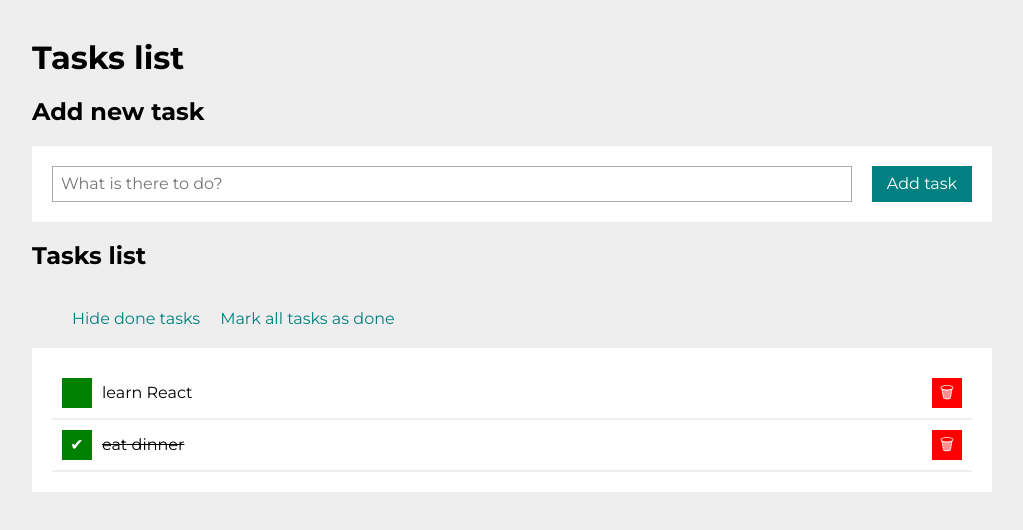
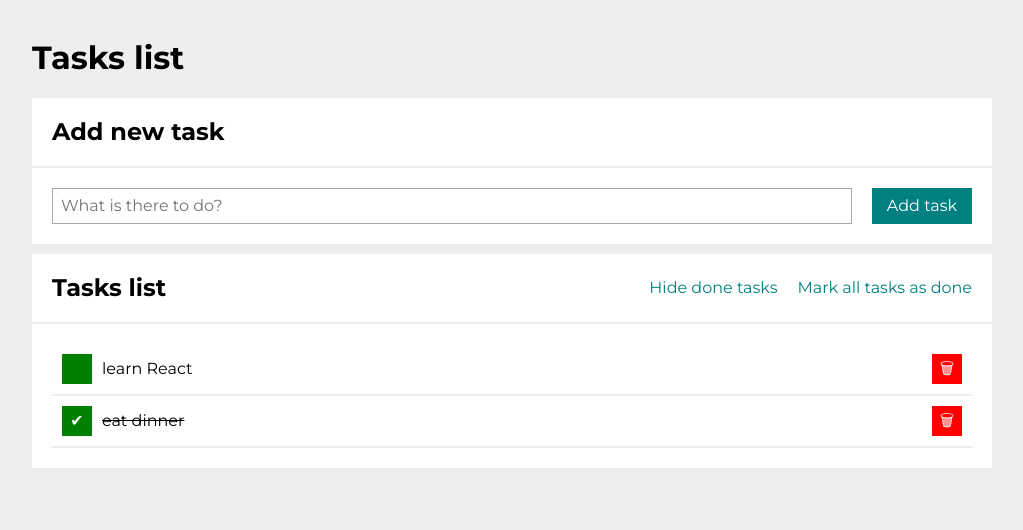
Before and after one commit to Adrode/todos-list-react-ts, a React (Create React App) app: page / in a window 1280 px wide. Shown: the top 530 px of the page, without its empty margins (128-1151 px from the left). Built offline with nearby package versions, Linux system fonts and the light colour scheme.

Commit message:
created Section component

```diff
--- a/src/App.js
+++ b/src/App.js
@@ -1,6 +1,7 @@
 import Form from "./Form";
 import Tasks from "./Tasks";
 import Buttons from "./Buttons";
+import Section from "./Section";
 
 const tasks = [
   { id: 1, content: "learn React", done: false },
@@ -15,19 +16,16 @@ function App() {
         <h1 className="header__title">Tasks list</h1>
       </header>
 
-      <section className="section">
-        <header className="section__header">
-          <h2 className="section__title">Add new task</h2>
-        </header>
-        <Form />
-      </section>
-      <section className="section">
-        <header className="section__header">
-          <h2 className="section__title">Tasks list</h2>
-          <Buttons tasks={tasks} key={tasks.id} hideDoneTasks={hideDoneTasks} />
-        </header>
-        <Tasks tasks={tasks} key={tasks.id} hideDoneTasks={hideDoneTasks} />
-      </section>
+      <Section
+      title="Add new task"
+      body={<Form />}
+      />
+
+      <Section
+      title="Tasks list"
+      extraHeaderContent={<Buttons tasks={tasks} key={tasks.id} hideDoneTasks={hideDoneTasks} />}
+      body={<Tasks tasks={tasks} key={tasks.id} hideDoneTasks={hideDoneTasks} />}
+      />
     </div>
   );
 }
--- /dev/null
+++ b/src/Section/index.js
@@ -0,0 +1,15 @@
+import "./style.css";
+
+const Section = ({ title, body, extraHeaderContent }) => (
+    <section className="section">
+        <header className="section__header">
+            <h2 className="section__title">{title}</h2>
+            {extraHeaderContent}
+        </header>
+        <div className="section__body">
+            {body}
+        </div>
+    </section>
+);
+
+export default Section;
--- /dev/null
+++ b/src/Section/style.css
@@ -0,0 +1,24 @@
+.section {
+    display: flex;
+    flex-direction: column;
+    gap: 2px;
+    margin-bottom: 10px;
+}
+
+.section__header {
+    background-color: #fff;
+    display: flex;
+    flex-wrap: wrap;
+    justify-content: space-between;
+}
+
+.section__title {
+    padding: 20px;
+    margin: 0;
+}
+
+@media (max-width: 767px) {
+    .section__title {
+        flex-basis: 100%;
+    }
+}
```
